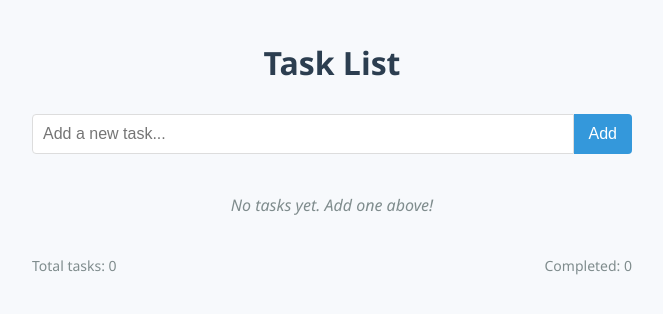
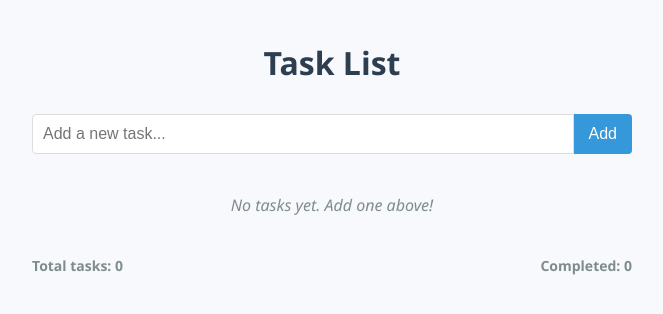
Before and after one commit to siddharthgouthaman/cohort, a website: page challenge-4/index.html in a window 1280 px wide. Shown: the full height of the page, 308-971 px from the left. Drawn offline with Linux system fonts and the light colour scheme.

Commit message:
Update index.html

```diff
--- a/challenge-4/index.html
+++ b/challenge-4/index.html
@@ -24,9 +24,9 @@
     </ul>
 
     <div class="task-stats">
-      <span id="totalTasks">Total tasks: 0</span>
-      <span id="completedTasks">Completed: 0</span>
+      <span id="totalTasks"><b>Total tasks: 0</b></span>
+      <span id="completedTasks"><b>Completed: 0</b></span>
     </div>
-  <script src="app.js"></script>
+    <script src="app.js"></script>
   </body>
 </html>
```
